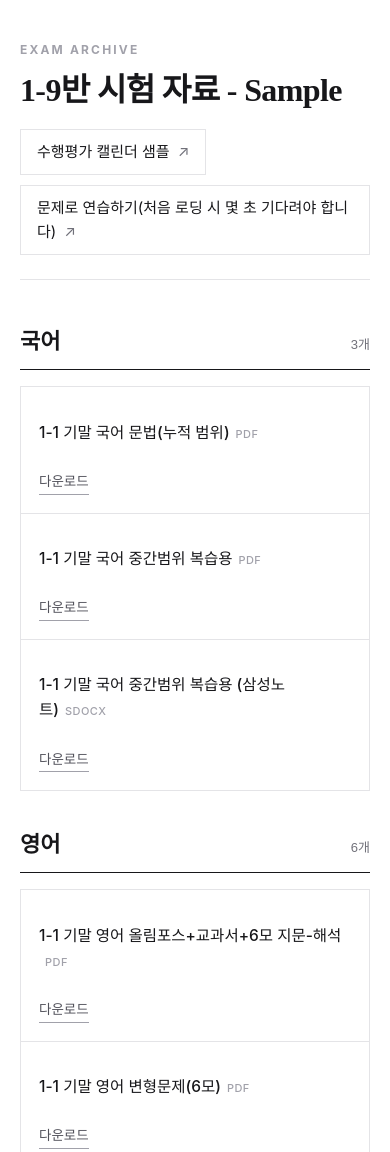
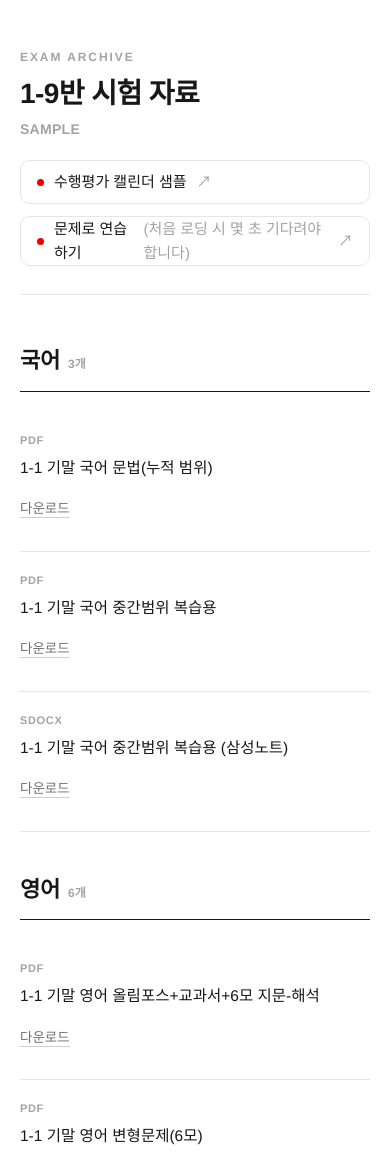
Before and after one commit to HANSIU-cmd/exam-site, a plain HTML site: page index.html in a window 390 px wide. Shown: the top 1152 px of the page. Drawn offline with Linux system fonts and the light colour scheme; a web font is replaced by a local one.

Commit message:
design: LAMY 스타일 타이포 중심 리디자인 (전 과목 공통)
- 토큰: 지침 색/폰트/간격 체계로 재정의(#171717/#717171/#a3a3a3/#e5e5e5/#ee0000,
  radius 10px, 콘텐츠 폭 1040px), Pretendard 가변폰트 @import(제목 850)
- 전역: ::selection 짙은 회색(#3f3f3f)
- 헤더: 제목 하이픈 분리(제목 850 / Sample 회색 라벨), eyebrow 유지
- 상단 링크: 앞에 7px 빨간 점(#ee0000, 장식·aria-hidden), 텍스트/테두리 무채색,
  긴 괄호 안내문은 회색 .link-note로 분리
- 섹션 헤더: 850 + 개수(N개) 바로 옆, 상단 강조선 #171717
- 카드: 파일형식 라벨을 상단 회색 대문자로 → 파일명(500) 위계, 홀수 마지막 칸은
  회색 채움 제거하고 투명 placeholder로 구분선만 연결
- 다운로드: 평소 연회색 밑줄(#cfcfcf) → 카드 호버 시 검정(0.15s), focus 상태 유지
- 반응형 3단: 데스크톱 2열 / 태블릿 2열·패딩축소·제목32px / 모바일 1열·링크세로·제목28px,
  터치 타깃 44px, 좌측 기준선·3단 위계 전 구간 유지

데이터·기능·라우팅 변경 없음. 스타일은 전 과목(국어~한문)에 공통 적용됨.

Co-Authored-By: Claude Opus 4.8 <noreply@anthropic.com>

```diff
--- a/app.js
+++ b/app.js
@@ -39,7 +39,7 @@
       var a = document.createElement("a");
       // url에 공백·괄호·+ 등 특수문자가 있어도 정상적으로 열리도록 encodeURI 처리
       a.href = encodeURI(link.url);
-      a.textContent = link.label || link.url;
+      appendLinkLabel(a, link.label || link.url);
 
       // 새 탭 여부 자동 판별: "/"로 시작하는 내부 링크는 같은 탭,
       // http(s):// 외부 주소는 새 탭으로 연다. 외부 링크에만 ↗ 표시.
@@ -54,6 +54,20 @@
 
   function isExternal(url) {
     return /^https?:\/\//i.test(url);
+  }
+
+  // 라벨 끝의 괄호 안내문은 회색(.link-note)으로 분리해 부차 정보로 표시
+  function appendLinkLabel(a, label) {
+    var m = label.match(/^([\s\S]*?)(\s*\([\s\S]*\))\s*$/);
+    if (m && m[1].trim()) {
+      a.appendChild(document.createTextNode(m[1].trim()));
+      var note = document.createElement("span");
+      note.className = "link-note";
+      note.textContent = m[2].trim();
+      a.appendChild(note);
+    } else {
+      a.appendChild(document.createTextNode(label));
+    }
   }
 
   function renderSubjects(subjects) {
@@ -79,6 +93,7 @@
     title.className = "subject-title";
 
     var nameSpan = document.createElement("span");
+    nameSpan.className = "subject-name";
     nameSpan.textContent = subject && subject.name ? subject.name : "(이름 없음)";
     title.appendChild(nameSpan);
 
@@ -103,6 +118,14 @@
     docs.forEach(function (doc) {
       grid.appendChild(buildDocCard(doc));
     });
+    // 2열 그리드에서 항목이 홀수면 마지막 빈 칸을 투명 placeholder로 채워
+    // 회색 채움 없이 아래 구분선만 이어지게 한다.
+    if (docs.length % 2 === 1) {
+      var filler = document.createElement("div");
+      filler.className = "doc-card is-empty";
+      filler.setAttribute("aria-hidden", "true");
+      grid.appendChild(filler);
+    }
     section.appendChild(grid);
 
     return section;
@@ -112,17 +135,18 @@
     var card = document.createElement("div");
     card.className = "doc-card";
 
-    var titleEl = document.createElement("p");
-    titleEl.className = "doc-title";
-    titleEl.textContent = (doc && doc.title) || "(제목 없음)";
-
+    // 위계: 파일형식 라벨(상단, 회색 대문자) → 파일명(500)
     var ext = getExtension(doc && doc.url);
     if (ext) {
       var extEl = document.createElement("span");
       extEl.className = "doc-ext";
       extEl.textContent = ext;
-      titleEl.appendChild(extEl);
+      card.appendChild(extEl);
     }
+
+    var titleEl = document.createElement("p");
+    titleEl.className = "doc-title";
+    titleEl.textContent = (doc && doc.title) || "(제목 없음)";
     card.appendChild(titleEl);
 
     if (doc && doc.url) {
--- a/index.html
+++ b/index.html
@@ -6,19 +6,8 @@
   <title>1-9반 시험 자료 - Sample</title>
   <meta name="description" content="1-9반 시험 자료 다운로드 사이트" />
 
-  <!-- 폰트: 본문 Pretendard, 큰 제목 Noto Serif KR -->
-  <link rel="preconnect" href="https://fonts.googleapis.com" />
-  <link rel="preconnect" href="https://fonts.gstatic.com" crossorigin />
-  <link
-    href="https://fonts.googleapis.com/css2?family=Noto+Serif+KR:wght@500;600;700&display=swap"
-    rel="stylesheet"
-  />
-  <link
-    rel="stylesheet"
-    as="style"
-    crossorigin
-    href="https://cdn.jsdelivr.net/gh/orioncactus/pretendard@v1.3.9/dist/web/variable/pretendardvariable.min.css"
-  />
+  <!-- 폰트: Pretendard 가변(variable) — styles.css의 @import로 로드 (850 굵기 사용) -->
+  <link rel="preconnect" href="https://cdn.jsdelivr.net" crossorigin />
 
   <link rel="stylesheet" href="styles.css" />
 </head>
@@ -26,7 +15,8 @@
   <div class="page">
     <header class="site-header">
       <p class="site-eyebrow">EXAM ARCHIVE</p>
-      <h1 class="site-title">1-9반 시험 자료 - Sample</h1>
+      <h1 class="site-title">1-9반 시험 자료</h1>
+      <p class="site-subtitle">Sample</p>
       <!-- 상단 고정 링크: data.json의 topLink에서 렌더링됨 -->
       <div id="top-link" class="top-link"></div>
     </header>
--- a/styles.css
+++ b/styles.css
@@ -1,15 +1,26 @@
-/* ===== 디자인 토큰 (흑-백 · 쿨톤 그레이) ===== */
+@import "https://cdn.jsdelivr.net/gh/orioncactus/pretendard/dist/web/variable/pretendardvariable.css";
+
+/* ===== 디자인 토큰 (LAMY 스타일 · 타이포 중심) ===== */
 :root {
-  --bg: #ffffff;          /* 배경 순백 */
-  --ink: #17171a;         /* 잉크 블랙 (쿨톤 근블랙) */
-  --gray-1: #52525b;      /* 진한 쿨 그레이 */
-  --gray-2: #71717a;      /* 쿨 그레이 */
-  --gray-3: #a1a1aa;      /* 연한 쿨 그레이 */
-  --border: #e4e4e7;      /* 경계선 (쿨 라이트 그레이) */
-  --surface: #f4f4f5;     /* 연한 배경 (쿨 오프화이트) */
+  /* 색 */
+  --text: #171717;          /* 제목/본문/파일명 */
+  --meta: #717171;          /* 보조·캡션·메타 */
+  --hint: #a3a3a3;          /* 흐린 힌트(개수, Sample, 괄호 안내) */
+  --bg: #ffffff;            /* 배경 */
+  --border: #e5e5e5;        /* 구분선/테두리 */
+  --rule-strong: #171717;   /* 섹션 상단 강조선 */
+  --accent: #ee0000;        /* 강조 — 빨간 점 전용 */
+  --dl-underline: #cfcfcf;  /* 다운로드 링크 평소 밑줄 */
 
-  --maxw: 960px;
-  --space: 24px;
+  /* 폰트 */
+  --font: "Pretendard Variable", Pretendard, Helvetica, Arial, sans-serif;
+
+  /* 형태·리듬 */
+  --radius: 10px;
+  --content-w: 1040px;
+  --pad-x: 2.75rem;
+  --space-section: 2.5rem;       /* 섹션 간 상하 여백 */
+  --space-header-grid: 1.25rem;  /* 헤더-그리드 사이 */
 }
 
 * {
@@ -20,13 +31,21 @@ html {
   -webkit-text-size-adjust: 100%;
 }
 
+/* 드래그 선택 색 — 파랑 대신 짙은 회색 */
+::selection {
+  background: #3f3f3f;
+  color: #fff;
+}
+::-moz-selection {
+  background: #3f3f3f;
+  color: #fff;
+}
+
 body {
   margin: 0;
   background: var(--bg);
-  color: var(--ink);
-  font-family: "Pretendard Variable", Pretendard, -apple-system,
-    BlinkMacSystemFont, system-ui, "Segoe UI", Roboto, "Helvetica Neue",
-    "Apple SD Gothic Neo", "Malgun Gothic", sans-serif;
+  color: var(--text);
+  font-family: var(--font);
   line-height: 1.6;
   font-size: 16px;
   -webkit-font-smoothing: antialiased;
@@ -38,166 +57,226 @@ a {
 }
 
 .page {
-  max-width: var(--maxw);
+  max-width: var(--content-w);
   margin: 0 auto;
-  padding: 0 20px;
+  padding: 0 var(--pad-x);
 }
 
 /* ===== 헤더 ===== */
 .site-header {
-  padding: 64px 0 32px;
+  padding: 4rem 0 2rem;
   border-bottom: 1px solid var(--border);
 }
 
 .site-eyebrow {
-  margin: 0 0 14px;
+  margin: 0 0 0.75rem;
   font-size: 12px;
-  font-weight: 700;
-  letter-spacing: 0.18em;
+  font-weight: 600;
+  letter-spacing: 0.16em;
   text-transform: uppercase;
-  color: var(--gray-3);
+  color: var(--hint);
 }
 
 .site-title {
-  font-family: "Noto Serif KR", "Apple SD Gothic Neo", serif;
-  font-weight: 700;
-  font-size: clamp(32px, 5.5vw, 52px);
-  line-height: 1.12;
+  margin: 0;
+  font-weight: 850;
+  font-size: 40px;
+  line-height: 1.1;
   letter-spacing: -0.02em;
-  margin: 0;
-  color: var(--ink);
+  color: var(--text);
 }
 
+/* 제목 하이픈 분리: 'Sample'은 부차 라벨로 아래에 */
+.site-subtitle {
+  margin: 0.5rem 0 0;
+  font-size: 14px;
+  font-weight: 600;
+  letter-spacing: 0.02em;
+  text-transform: uppercase;
+  color: var(--hint);
+}
+
+/* ===== 상단 도구 링크 ===== */
 .top-link {
-  margin-top: 20px;
+  margin-top: var(--space-header-grid);
   display: flex;
   flex-wrap: wrap;
-  gap: 10px;
+  gap: 0.75rem;
 }
 
 .top-link a {
-  display: inline-block;
-  padding: 10px 16px;
+  display: inline-flex;
+  align-items: center;
+  min-height: 44px;
+  padding: 0 1rem;
   border: 1px solid var(--border);
+  border-radius: var(--radius);
   background: #fff;
-  color: var(--ink);
+  color: var(--text);
   text-decoration: none;
   font-size: 15px;
-  transition: border-color 0.15s ease, background 0.15s ease, color 0.15s ease;
+  font-weight: 500;
+  transition: border-color 0.15s ease;
 }
 
-.top-link a:hover {
-  border-color: var(--ink);
-  background: var(--surface);
+/* 강조색 = 빨간 점 (장식). 텍스트는 무채색 유지 */
+.top-link a::before {
+  content: "";
+  width: 7px;
+  height: 7px;
+  border-radius: 50%;
+  background: var(--accent);
+  margin-right: 10px;
+  flex: none;
 }
 
-/* 모든 상단 링크에 ↗ 표시 */
 .top-link a::after {
   content: "↗";
+  margin-left: 10px;
+  color: var(--hint);
+}
+
+.top-link a:hover,
+.top-link a:focus-visible {
+  border-color: var(--text);
+}
+
+.top-link a:focus-visible {
+  outline: 2px solid var(--text);
+  outline-offset: 2px;
+}
+
+/* 긴 링크의 괄호 안내문 — 부차 정보이므로 회색으로 눌러줌 */
+.link-note {
   margin-left: 8px;
-  color: var(--gray-2);
+  color: var(--hint);
+  font-weight: 400;
 }
 
 /* ===== 과목 섹션 ===== */
 .subjects {
-  padding: 8px 0 40px;
+  padding-top: 0.5rem;
+  padding-bottom: 2.5rem;
 }
 
 .subject {
-  margin-top: 44px;
+  margin-top: var(--space-section);
 }
 
+/* 섹션 헤더: 강한 850 + 개수는 바로 옆, 상단 강조선 */
 .subject-title {
-  font-family: "Noto Serif KR", serif;
-  font-weight: 600;
-  font-size: 22px;
-  margin: 0 0 16px;
-  padding-bottom: 10px;
-  border-bottom: 1px solid var(--ink);
   display: flex;
   align-items: baseline;
-  justify-content: space-between;
+  gap: 0.5rem;
+  margin: 0 0 var(--space-header-grid);
+  padding-bottom: 0.75rem;
+  border-bottom: 1px solid var(--rule-strong);
+}
+
+.subject-name {
+  font-weight: 850;
+  font-size: 22px;
+  letter-spacing: -0.01em;
+  color: var(--text);
 }
 
 .subject-count {
-  font-family: "Pretendard Variable", Pretendard, sans-serif;
-  font-size: 13px;
-  font-weight: 500;
-  color: var(--gray-2);
+  font-size: 12px;
+  font-weight: 600;
+  color: var(--hint);
 }
 
-/* 카드 그리드: 1px 경계선으로 분할 */
+/* ===== 카드 그리드 (2열) ===== */
 .doc-grid {
   display: grid;
-  grid-template-columns: repeat(2, 1fr);
-  /* 셀 사이 경계선을 gap으로 만들고 배경을 border색으로 */
-  gap: 1px;
-  background: var(--border);
-  border: 1px solid var(--border);
+  grid-template-columns: 1fr 1fr;
 }
 
 .doc-card {
-  background: var(--bg);
-  padding: 18px 18px;
+  min-width: 0;
+  padding: var(--space-header-grid) 0;
+  border-bottom: 1px solid var(--border);
   display: flex;
   flex-direction: column;
-  gap: 10px;
-  min-width: 0; /* 긴 제목이 그리드를 밀지 않게 */
+  gap: 0.4rem;
 }
 
-.doc-card:hover {
-  background: var(--surface);
+/* 열 사이 세로 구분선 + 우측 열 안쪽 여백 (좌측 기준선은 유지) */
+.doc-card:nth-child(odd) {
+  border-right: 1px solid var(--border);
+  padding-right: 1.5rem;
+}
+.doc-card:nth-child(even) {
+  padding-left: 1.5rem;
+}
+
+/* 홀수 마지막 빈 칸: 회색 채움 없이 투명, 아래 구분선만 이어짐 */
+.doc-card.is-empty {
+  background: transparent;
+}
+
+/* 위계: 파일형식(상단 회색 대문자) → 파일명(500) */
+.doc-ext {
+  font-size: 11px;
+  font-weight: 600;
+  letter-spacing: 0.06em;
+  text-transform: uppercase;
+  color: var(--hint);
 }
 
 .doc-title {
+  margin: 0;
   font-size: 15.5px;
   font-weight: 500;
-  color: var(--ink);
-  /* 링크 이름이 잘리지 않도록: 줄바꿈 허용, 말줄임 없음 */
+  color: var(--text);
+  /* 링크 이름이 잘리지 않도록 */
   overflow-wrap: anywhere;
   word-break: break-word;
-  white-space: normal;
 }
 
+/* 다운로드: 평소 연회색 밑줄, 카드 호버 시 검정으로 은근히 진해짐 */
 .doc-download {
-  margin-top: auto;
   align-self: flex-start;
+  display: inline-flex;
+  align-items: center;
+  min-height: 44px;
   font-size: 13.5px;
-  color: var(--gray-1);
-  text-decoration: none;
-  border-bottom: 1px solid var(--gray-3);
-  padding-bottom: 1px;
-  transition: color 0.15s ease, border-color 0.15s ease;
+  font-weight: 500;
+  color: var(--meta);
+  text-decoration: underline;
+  text-decoration-color: var(--dl-underline);
+  text-decoration-thickness: 1px;
+  text-underline-offset: 4px;
+  transition: color 0.15s ease, text-decoration-color 0.15s ease;
 }
 
-.doc-download:hover {
-  color: var(--ink);
-  border-color: var(--ink);
+.doc-card:hover .doc-download,
+.doc-download:hover,
+.doc-download:focus-visible {
+  color: var(--text);
+  text-decoration-color: var(--text);
 }
 
-.doc-ext {
-  text-transform: uppercase;
-  font-size: 11px;
-  letter-spacing: 0.04em;
-  color: var(--gray-3);
-  margin-left: 6px;
+.doc-download:focus-visible {
+  outline: 2px solid var(--text);
+  outline-offset: 3px;
 }
 
 .subject-empty {
-  color: var(--gray-2);
+  color: var(--meta);
   font-size: 14px;
   padding: 16px 0;
 }
 
 /* ===== 상태 메시지 ===== */
 .state-msg {
-  color: var(--gray-2);
+  color: var(--meta);
   font-size: 15px;
   padding: 40px 0;
 }
 
 .state-msg.error {
-  color: var(--gray-1);
+  color: var(--text);
 }
 
 /* ===== 푸터 ===== */
@@ -209,19 +288,60 @@ a {
 .site-footer p {
   margin: 0;
   font-size: 12.5px;
-  color: var(--gray-3);
+  color: var(--hint);
   letter-spacing: 0.02em;
 }
 
-/* ===== 반응형 ===== */
-@media (max-width: 620px) {
+/* ===== 반응형 (좌측 기준선·3단 위계는 모든 구간 유지) ===== */
+
+/* 태블릿 (768–1024px): 2열 유지, 좌우 패딩·카드 여백 축소, 대제목 32px */
+@media (max-width: 1024px) {
+  :root {
+    --pad-x: 1.75rem;
+  }
+  .site-title {
+    font-size: 32px;
+  }
+  .doc-card:nth-child(odd) {
+    padding-right: 1rem;
+  }
+  .doc-card:nth-child(even) {
+    padding-left: 1rem;
+  }
+}
+
+/* 모바일 (<768px): 1열 스택, 도구 링크 세로 스택, 대제목 28px */
+@media (max-width: 767px) {
+  :root {
+    --pad-x: 1.25rem;
+  }
   .site-header {
-    padding: 40px 0 24px;
+    padding: 3rem 0 1.75rem;
   }
+  .site-title {
+    font-size: 28px;
+  }
+
+  .top-link {
+    flex-direction: column;
+    align-items: stretch;
+  }
+  .top-link a {
+    width: 100%;
+  }
+
+  /* 1열: 열 구분선/좌우 여백 제거, 빈 칸 placeholder 숨김 */
   .doc-grid {
     grid-template-columns: 1fr;
   }
-  .subject {
-    margin-top: 36px;
+  .doc-card:nth-child(odd) {
+    border-right: none;
+    padding-right: 0;
+  }
+  .doc-card:nth-child(even) {
+    padding-left: 0;
+  }
+  .doc-card.is-empty {
+    display: none;
   }
 }
```
